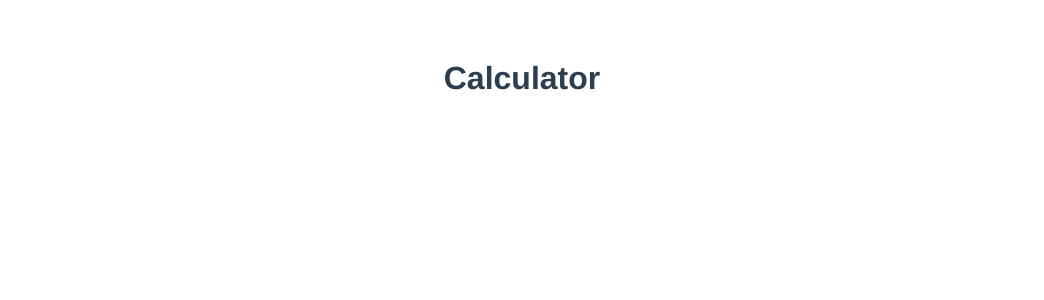
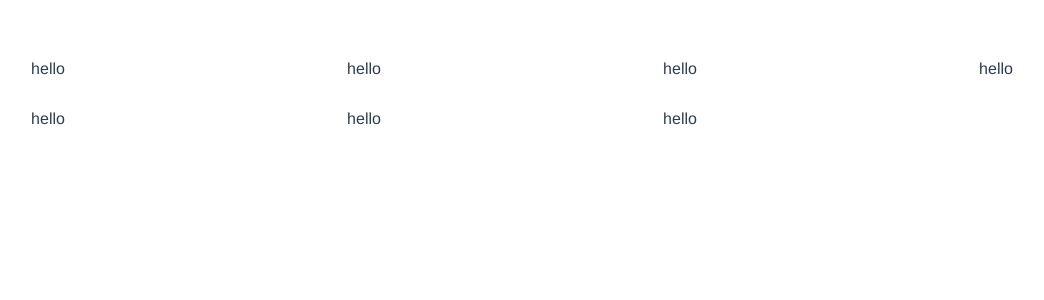
Before and after one commit to radek-winiecki/calculator, a Vue app: page / in a window 1280 px wide. Shown: the top 300 px of the page, without its empty margins (118-1162 px from the left). Built offline with nearby package versions, Linux system fonts and the light colour scheme.

Commit message:
create a calculator template

```diff
--- a/src/components/Calculator.vue
+++ b/src/components/Calculator.vue
@@ -1,6 +1,12 @@
 <template>
-  <div>
-    <h1>Calculator</h1>
+  <div class="calculator">
+    <div>hello</div>
+    <div>hello</div>
+    <div>hello</div>
+    <div>hello</div>
+    <div>hello</div>
+    <div>hello</div>
+    <div>hello</div>
   </div>
 </template>
 
@@ -12,4 +18,10 @@ export default {
 
 <style scoped>
 
+.calculator {
+  display: grid;
+  grid-template-columns: repeat(4, 1fr);
+  grid-auto-rows: minmax(50px, auto);
+}
+
 </style>
```
